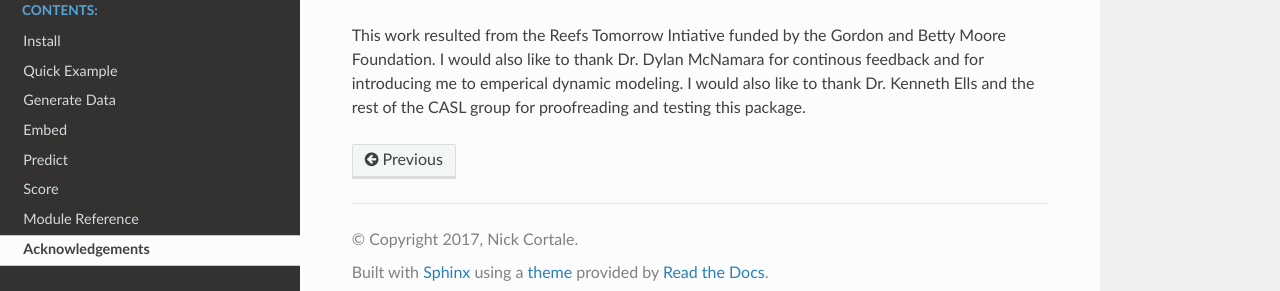
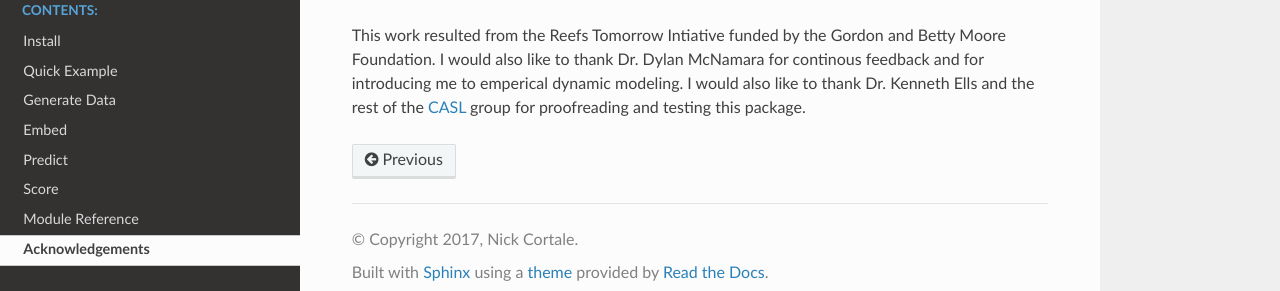
Before and after one commit to nickc1/skedm, a Sphinx documentation site: the page built from docs/acknowledgements.rst, in a window 1280 px wide. Shown: the part 136-427 px from the top of the page. Built offline with Sphinx 7.4.7 and the Read the Docs theme 2.0.0, drawn with Linux system fonts in a browser that asks for light colours; part of the change alters nothing that is shown.

```diff
--- a/docs/acknowledgements.rst
+++ b/docs/acknowledgements.rst
@@ -1,4 +1,6 @@
 Acknowledgements
 ================
 
-This work resulted from the Reefs Tomorrow Intiative funded by the Gordon and Betty Moore Foundation. I would also like to thank Dr. Dylan McNamara for continous feedback and for introducing me to emperical dynamic modeling. I would also like to thank Dr. Kenneth Ells and the rest of the CASL group for proofreading and testing this package.
+This work resulted from the Reefs Tomorrow Intiative funded by the Gordon and Betty Moore Foundation. I would also like to thank Dr. Dylan McNamara for continous feedback and for introducing me to emperical dynamic modeling. I would also like to thank Dr. Kenneth Ells and the rest of the `CASL`_ group for proofreading and testing this package.
+
+.. _CASL: http://people.uncw.edu/mcnamarad/
```
Also changed, not shown: 15 other files.
